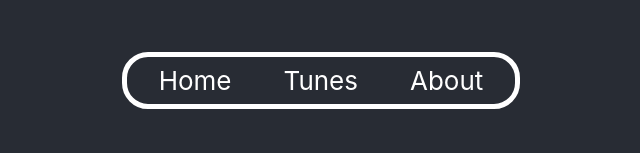
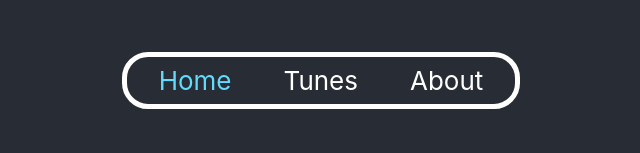
Before and after one commit to martinelias1312/react-tunes-ts, a React (Create React App) app: page / in a window 1280 px wide. Shown: the top 153 px of the page, without its empty margins (319-959 px from the left). Built offline with nearby package versions, Linux system fonts and the light colour scheme.

Commit message:
active style

```diff
--- a/src/components/TheNavigation.module.scss
+++ b/src/components/TheNavigation.module.scss
@@ -11,13 +11,8 @@
     text-decoration: none;
     color: white;
 
-    &:hover,
-    &:focus {
+    &:hover {
       color: #61dafb;
     }
   }
 }
-
-.active {
-  color: #61dafb;
-}
--- a/src/components/TheNavigation.tsx
+++ b/src/components/TheNavigation.tsx
@@ -9,9 +9,42 @@ type Props = {};
 const TheNavigation = (props: Props) => {
   return (
     <nav className={styles.navigation}>
-      <NavLink to="/">Home</NavLink>
-      <NavLink to="/tunes">Tunes</NavLink>
-      <NavLink to="/about">About</NavLink>
+      <NavLink
+        to="/"
+        style={({ isActive }) =>
+          isActive
+            ? {
+                color: "#61dafb",
+              }
+            : {}
+        }
+      >
+        Home
+      </NavLink>
+      <NavLink
+        to="/tunes"
+        style={({ isActive }) =>
+          isActive
+            ? {
+                color: "#61dafb",
+              }
+            : {}
+        }
+      >
+        Tunes
+      </NavLink>
+      <NavLink
+        to="/about"
+        style={({ isActive }) =>
+          isActive
+            ? {
+                color: "#61dafb",
+              }
+            : {}
+        }
+      >
+        About
+      </NavLink>
     </nav>
   );
 };
```
